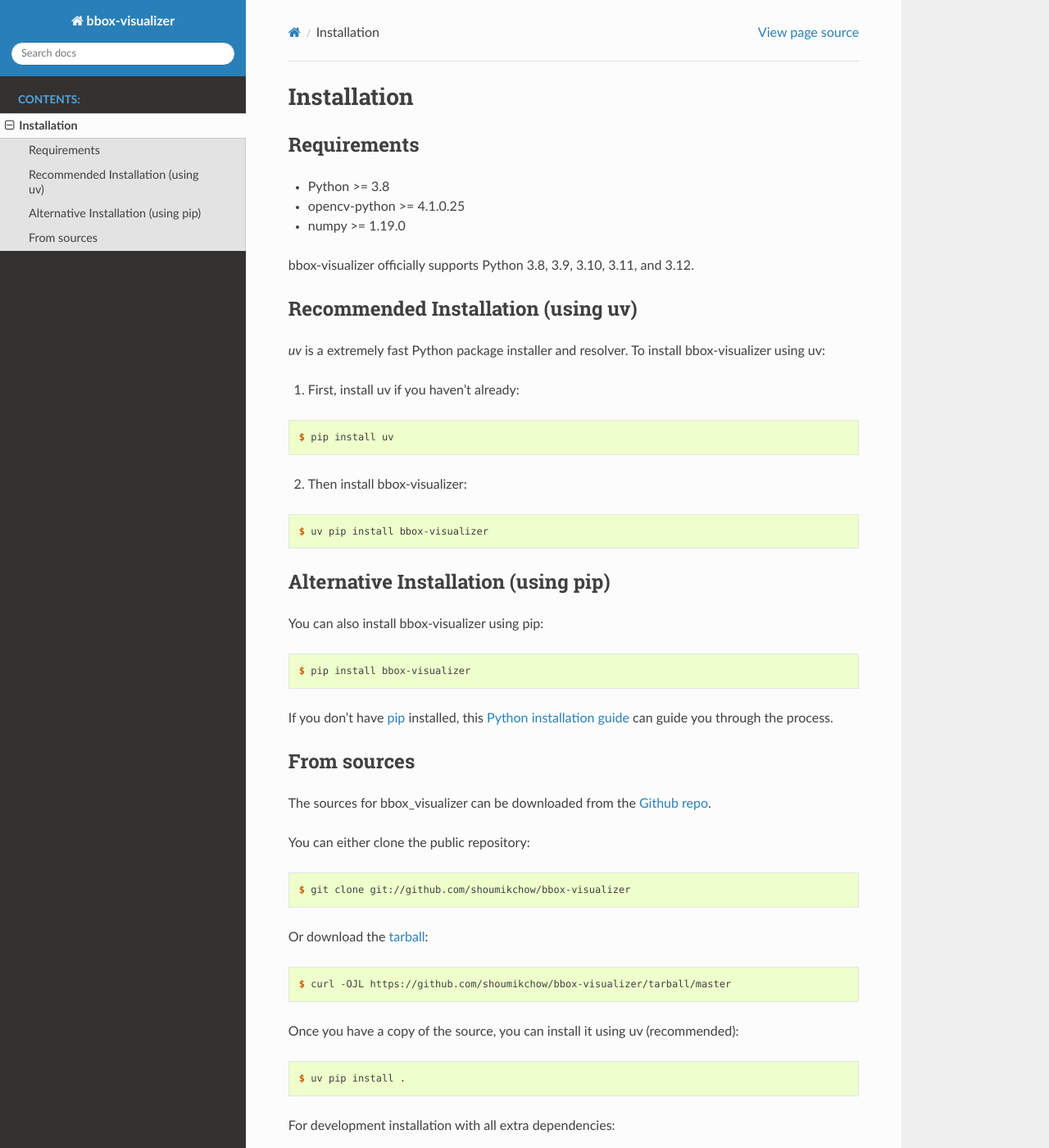
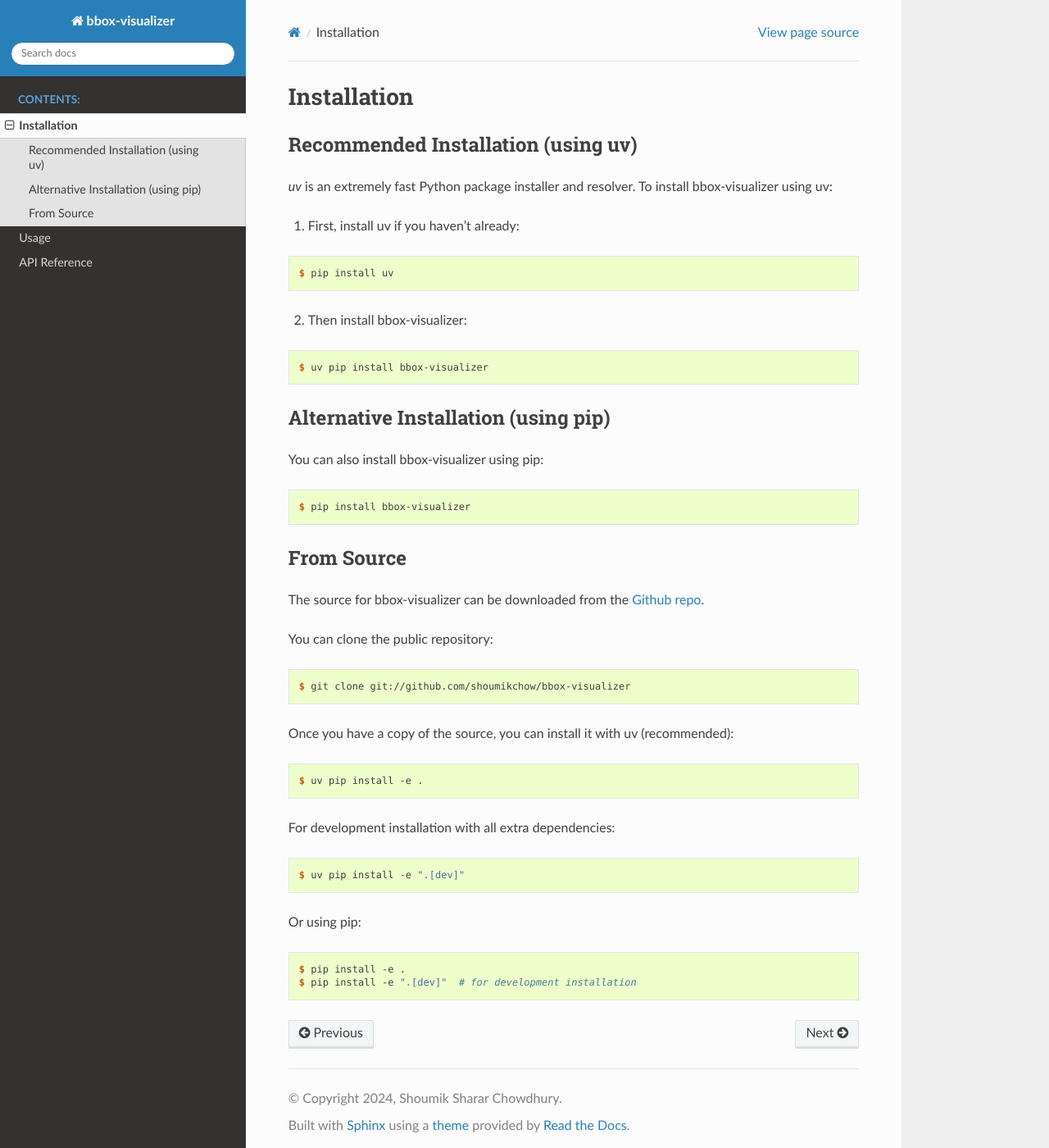
Before and after one commit to shoumikchow/bbox-visualizer, a Sphinx documentation site: the page built from docs/installation.rst, in a window 1280 px wide and 1400 px high. Shown: the whole window at 82% size. Built offline with Sphinx 7.4.7 and the Read the Docs theme 3.1.0, drawn with Linux system fonts in a browser that asks for light colours; pages that are not in the unit, such as notebooks, are missing from menus; some of the changed text lies outside the part shown.

Commit message:
Update docs

```diff
--- a/docs/conf.py
+++ b/docs/conf.py
@@ -31,7 +31,14 @@
 
 # Add any Sphinx extension module names here, as strings. They can be
 # extensions coming with Sphinx (named 'sphinx.ext.*') or your custom ones.
-extensions = ['sphinx.ext.autodoc', 'sphinx.ext.viewcode', 'recommonmark', 'sphinx.ext.autosectionlabel', 'sphinx.ext.napoleon']
+extensions = [
+    'sphinx.ext.autodoc',
+    'sphinx.ext.napoleon',
+    'sphinx.ext.viewcode',
+    'sphinx.ext.githubpages',
+    'sphinx_autodoc_typehints',
+    'myst_parser',
+]
 
 # Add any paths that contain templates here, relative to this directory.
 templates_path = ['_templates']
@@ -47,8 +54,8 @@
 
 # General information about the project.
 project = 'bbox-visualizer'
-copyright = "2020, Shoumik Sharar Chowdhury"
-author = "Shoumik Sharar Chowdhury"
+copyright = '2024, Shoumik Sharar Chowdhury'
+author = 'Shoumik Sharar Chowdhury'
 
 # The version info for the project you're documenting, acts as replacement
 # for |version| and |release|, also used in various other places throughout
@@ -64,7 +71,7 @@
 #
 # This is also used if you do content translation via gettext catalogs.
 # Usually you set "language" from the command line for these cases.
-language = None
+language = 'en'
 
 # List of patterns, relative to source directory, that match files and
 # directories to ignore when looking for source files.
@@ -94,7 +101,7 @@
 # Add any paths that contain custom static files (such as style sheets) here,
 # relative to this directory. They are copied after the builtin static files,
 # so a file named "default.css" will overwrite the builtin "default.css".
-# html_static_path = ['_static']
+html_static_path = ['_static']
 
 #
 autosectionlabel_prefix_document = True
@@ -160,3 +167,12 @@
      'One line description of project.',
      'Miscellaneous'),
 ]
+
+# Auto-generate API documentation
+autodoc_default_options = {
+    'members': True,
+    'member-order': 'bysource',
+    'special-members': '__init__',
+    'undoc-members': True,
+    'exclude-members': '__weakref__'
+}
--- a/docs/installation.rst
+++ b/docs/installation.rst
@@ -4,19 +4,10 @@
 Installation
 ============
 
-Requirements
------------
-
-* Python >= 3.8
-* opencv-python >= 4.1.0.25
-* numpy >= 1.19.0
-
-bbox-visualizer officially supports Python 3.8, 3.9, 3.10, 3.11, and 3.12.
-
 Recommended Installation (using uv)
 --------------------------------
 
-`uv` is a extremely fast Python package installer and resolver. To install bbox-visualizer using uv:
+`uv` is an extremely fast Python package installer and resolver. To install bbox-visualizer using uv:
 
 1. First, install uv if you haven't already:
 
@@ -39,49 +30,34 @@
 
     $ pip install bbox-visualizer
 
-If you don't have `pip`_ installed, this `Python installation guide`_ can guide
-you through the process.
+From Source
+----------
 
-.. _pip: https://pip.pypa.io
-.. _Python installation guide: http://docs.python-guide.org/en/latest/starting/installation/
+The source for bbox-visualizer can be downloaded from the `Github repo`_.
 
-
-From sources
-------------
-
-The sources for bbox_visualizer can be downloaded from the `Github repo`_.
-
-You can either clone the public repository:
+You can clone the public repository:
 
 .. code-block:: console
 
     $ git clone git://github.com/shoumikchow/bbox-visualizer
 
-Or download the `tarball`_:
+Once you have a copy of the source, you can install it with uv (recommended):
 
 .. code-block:: console
 
-    $ curl -OJL https://github.com/shoumikchow/bbox-visualizer/tarball/master
-
-Once you have a copy of the source, you can install it using uv (recommended):
-
-.. code-block:: console
-
-    $ uv pip install .
+    $ uv pip install -e .
 
 For development installation with all extra dependencies:
 
 .. code-block:: console
 
-    $ uv pip install ".[dev]"
+    $ uv pip install -e ".[dev]"
 
 Or using pip:
 
 .. code-block:: console
 
-    $ pip install .
-    $ pip install ".[dev]"  # for development installation
-
+    $ pip install -e .
+    $ pip install -e ".[dev]"  # for development installation
 
 .. _Github repo: https://github.com/shoumikchow/bbox-visualizer
-.. _tarball: https://github.com/shoumikchow/bbox-visualizer/tarball/master
```
Also changed, not shown: docs/api.rst (added, +7 -0 lines), docs/index.rst (+9 -26 lines), docs/usage.rst (added, +35 -0 lines), pyproject.toml (+8 -1 lines), .readthedocs.yaml (added).
